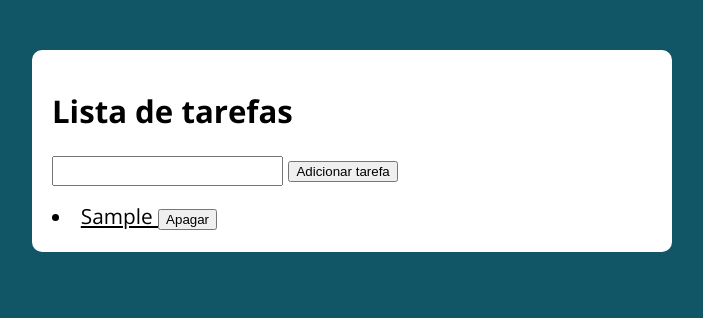
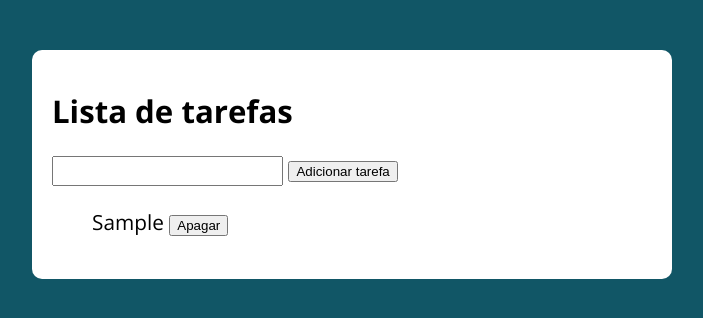
Before and after one commit to willianhenri/Js-udemy, a plain HTML site: page aula67/index.html in a window 1280 px wide. Both pictures are taken after typing "Sample" into the empty fields and a click on the button "Adicionar tarefa". Shown: the whole page, without its empty margins (288-991 px from the left). Drawn offline with nearby package versions, Linux system fonts and the light colour scheme.

Commit message:
fixed: ul no html

```diff
--- a/aula67/assets/css/style.css
+++ b/aula67/assets/css/style.css
@@ -67,3 +67,7 @@ input {
   height: 30px;
   font-size: 16px;
 }
+
+li {
+  list-style: none;
+}
--- a/aula67/index.html
+++ b/aula67/index.html
@@ -18,9 +18,9 @@
       <button class="btn-tarefa">Adicionar tarefa</button>
     </div>
     <div id="tarefas">
-      <u class="tarefas">
+      <ul class="tarefas">
 
-      </u>
+      </ul>
     </div>
   </section>
 
```
